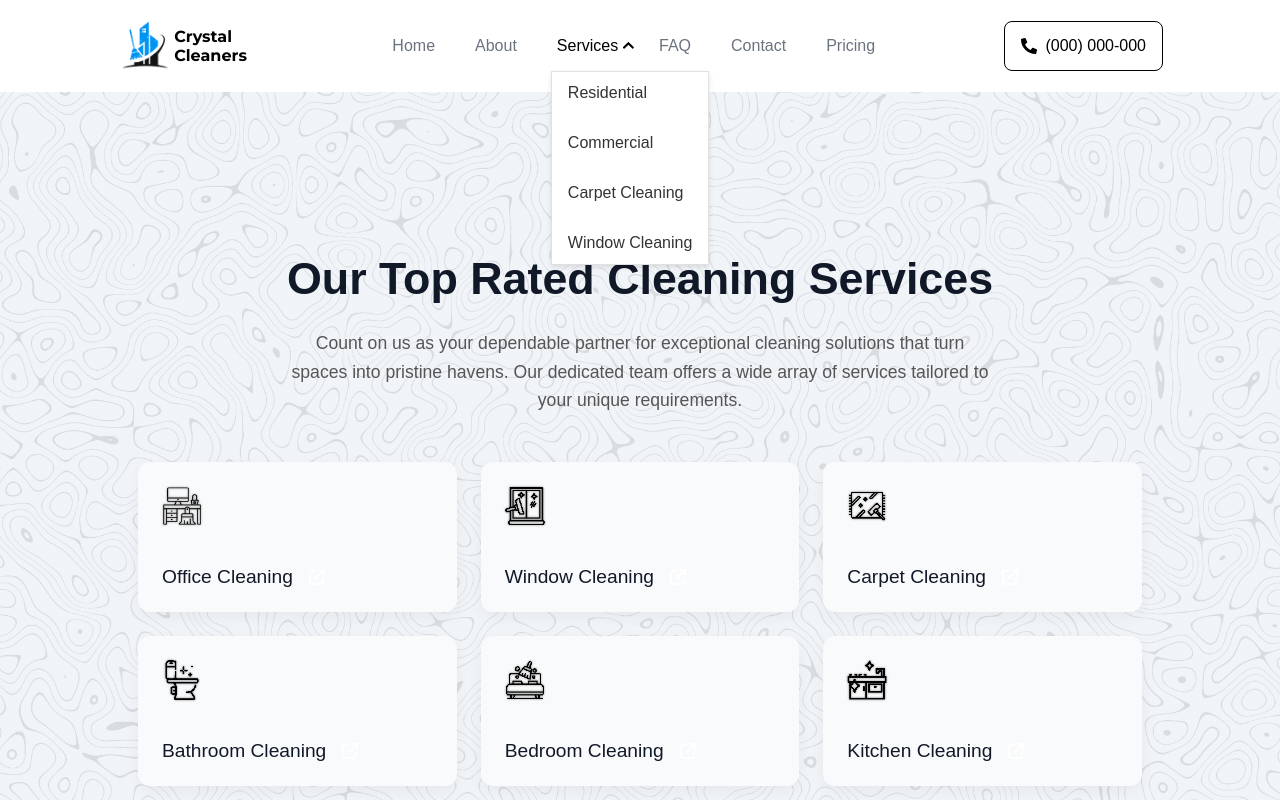
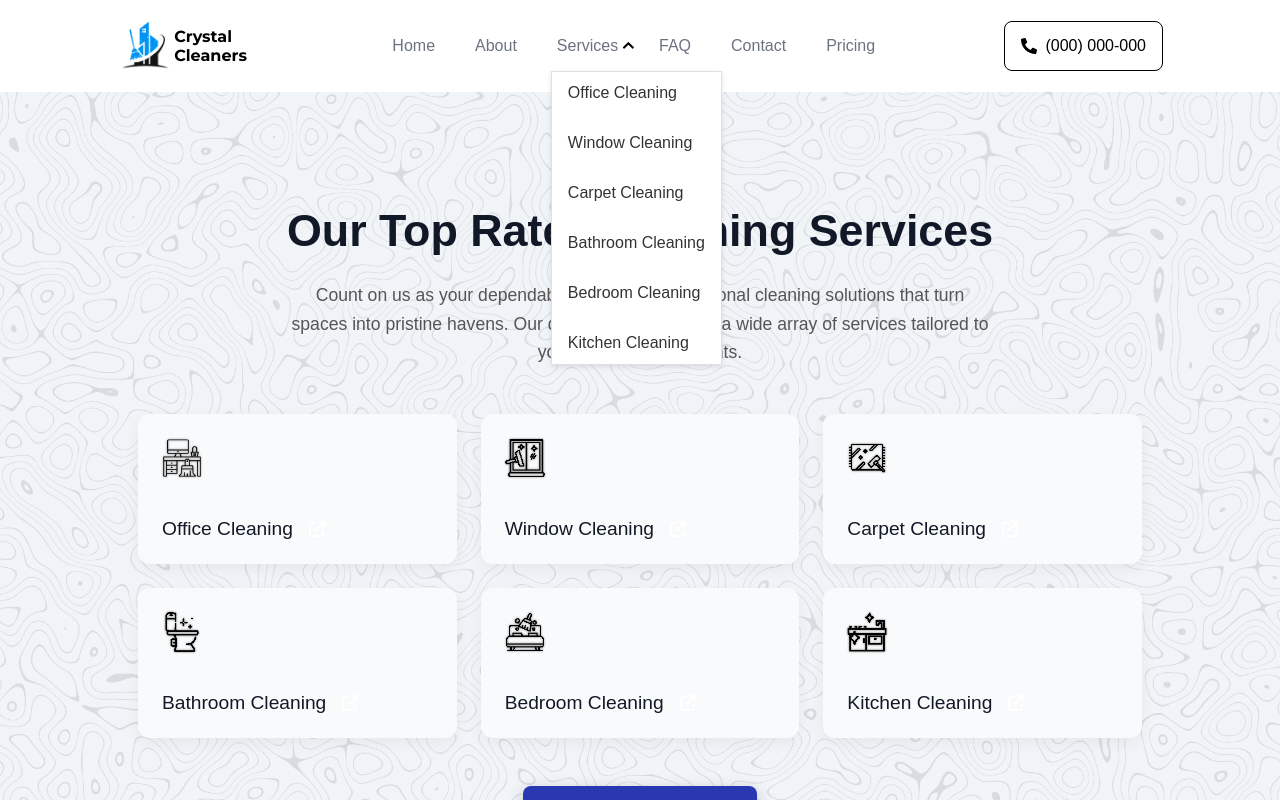
Before and after one commit to iokeke-cos/Tenece_holdings, a React (Vite) app in the folder Frontend/crystal-cleaners-frontend/: page /services in a window 1280 px wide. Both pictures are taken after a click on the icon 628 px from the left and 45 px from the top of the page. Shown: the top 800 px of the page. Built offline with nearby package versions, Linux system fonts and the light colour scheme.

Commit message:
Update homepage components and navbar dropdown behavior

```diff
--- a/Frontend/crystal-cleaners-frontend/src/components/Navbar.jsx
+++ b/Frontend/crystal-cleaners-frontend/src/components/Navbar.jsx
@@ -1,14 +1,35 @@
-import React, { useState } from "react";
+import React, { useState , useEffect, useRef } from "react";
 import "./Navbar.css";
-import { Link, NavLink } from "react-router-dom";
+import { Link as ScrollLink } from "react-scroll";
+import { NavLink, Link } from "react-router-dom";
+
 import { FaPhone, FaChevronDown } from "react-icons/fa";
 
 export const Navbar = () => {
+
   const [isDropdownOpen, setIsDropdownOpen] = useState(false);
+  const dropdownRef = useRef(null);
 
   const toggleDropdown = () => {
     setIsDropdownOpen(!isDropdownOpen);
   };
+
+  // Close dropdown when clicking outside
+  useEffect(() => {
+    const handleClickOutside = (event) => {
+      if (
+        dropdownRef.current &&
+        !dropdownRef.current.contains(event.target)
+      ) {
+        setIsDropdownOpen(false);
+      }
+    };
+
+    document.addEventListener("mousedown", handleClickOutside);
+    return () => {
+      document.removeEventListener("mousedown", handleClickOutside);
+    };
+  }, []);
 
   return (
     <nav>
@@ -29,9 +50,11 @@ export const Navbar = () => {
         <li>
           <NavLink to="/about">About</NavLink>
         </li>
-        <li className="services-link">
+        <li className="services-link" ref={dropdownRef}>
         <div className="dropdown-container">
-          <NavLink to="/services">Services</NavLink>
+          <ScrollLink to="services" smooth={true} duration={200} offset={0} delay={0}>
+              Services
+            </ScrollLink>
         <FaChevronDown
           className="dropdown-arrow"
           onClick={toggleDropdown}
@@ -40,10 +63,13 @@ export const Navbar = () => {
         </div>
           {isDropdownOpen && (
             <ul className="services-dropdown">
-              <li><span>Residential</span></li>
-              <li><span>Commercial</span></li>
+              <li><span>Office Cleaning</span></li>
+              <li><span>Window Cleaning</span></li>
               <li><span>Carpet Cleaning</span></li>
-              <li><span>Window Cleaning</span></li>
+              <li><span>Bathroom Cleaning</span></li>
+              <li><span>Bedroom Cleaning</span></li>
+              <li><span>Kitchen Cleaning</span></li>
+
             </ul>
           )}
         </li>
--- a/Frontend/crystal-cleaners-frontend/src/components/ServicesSection.css
+++ b/Frontend/crystal-cleaners-frontend/src/components/ServicesSection.css
@@ -1,6 +1,6 @@
 .services-section {
   background-color: transparent;
-  padding: 6rem 2rem;
+  padding: 3rem 2rem 3rem 2rem;
   text-align: center;
   font-family: "Wix Madefor Display", sans-serif;
   color: #111827;
--- a/Frontend/crystal-cleaners-frontend/src/components/ServicesSection.jsx
+++ b/Frontend/crystal-cleaners-frontend/src/components/ServicesSection.jsx
@@ -23,7 +23,7 @@ export default function ServicesSection() {
   ];
 
   return (
-    <section className="services-section">
+    <section id="services"className="services-section">
       <div className="services-content-wrapper">
         <h2 className="services-heading">Our Top Rated Cleaning Services</h2>
         <p className="services-description">
--- a/Frontend/crystal-cleaners-frontend/src/index.css
+++ b/Frontend/crystal-cleaners-frontend/src/index.css
@@ -4,3 +4,7 @@
   padding: 0;
   font-family: Arial, Helvetica, sans-serif;
 }
+
+html {
+  scroll-behavior: smooth;
+}
```
